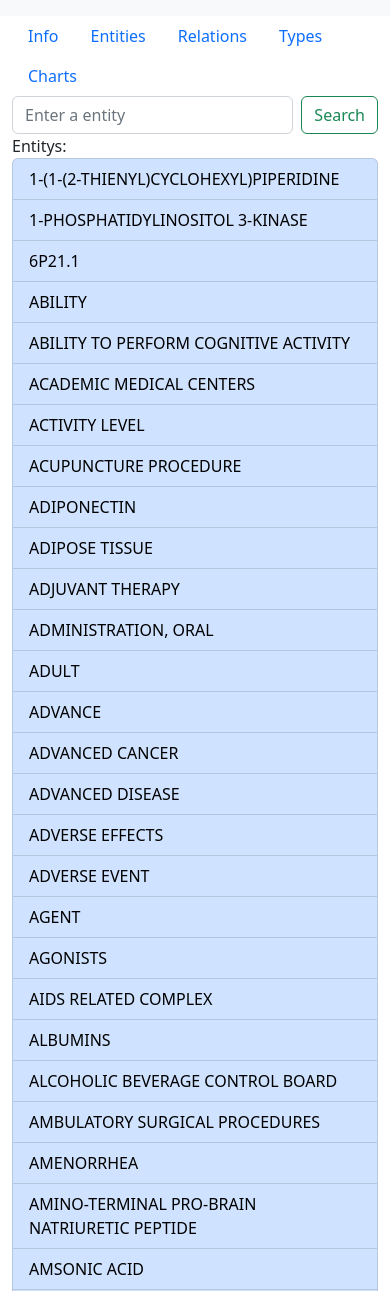
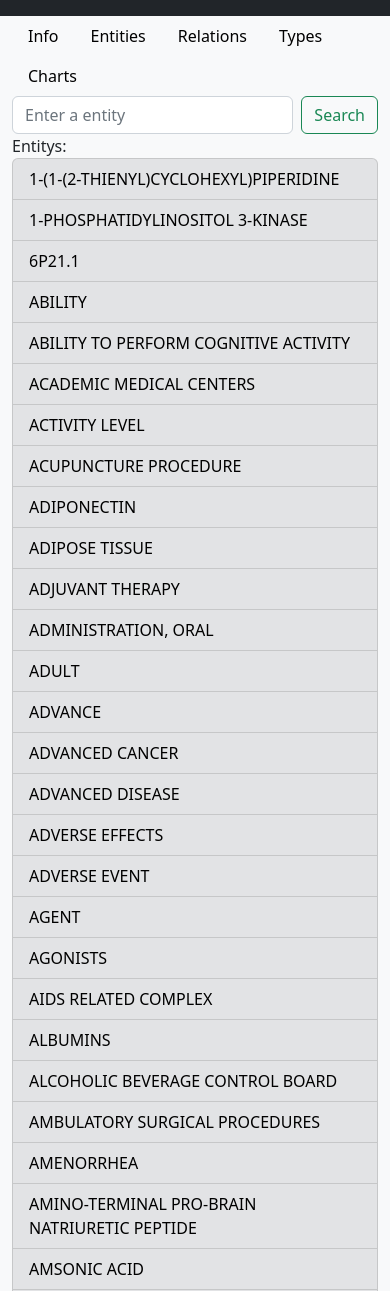
Before and after one commit to 0MNIP0TENT/ResearchGraph, a Django app: page /Entitys/ in a window 390 px wide. Shown: the top 1291 px of the page. Run offline with Django 3.2, Linux system fonts and the light colour scheme; data comes from the database, SQL or seed files in the repository; parts of the project's set-up code (start-up, migrations or seed data) failed here and were passed over.

Commit message:
change colors

```diff
--- a/Entitys/templates/display_entitys.html
+++ b/Entitys/templates/display_entitys.html
@@ -18,13 +18,13 @@
       <label for="entitys">Entitys:</label>
       <ul class="list-group">
         {% for ent in entitys%}
-        <li class="list-group-item list-group-item-primary list-group-item-action text-break"><a href={% url 'Entitys:display' ent %} style="color:black;text-decoration:none;">{{ent}}</a></li>
+        <li class="list-group-item list-group-item-secondary list-group-item-action text-break"><a href={% url 'Entitys:display' ent %} style="color:black;text-decoration:none;">{{ent}}</a></li>
         {% endfor %}
       </ul>
   </form>
   </div>
 
-  <div class="container col-md-9 bg-light">
+  <div class="container col-md-9">
     <div class="row">
       <div class="container">
         <h1>Entity: {{ entity }} </h1>
@@ -72,7 +72,7 @@
 
   <div class=row>
     <div class="col-md-12">
-     <table class="table table-hover">
+     <table class="table table-striped table-hover">
       <thead>
         <tr>
         <th>EntityA:</th>
@@ -114,7 +114,7 @@
 
 <div class=row>
     <div >
-     <table class="table table-hover">
+     <table class="table table-striped able-hover">
       <thead>
         <tr>
         <th>EntityA:</th>
--- a/Relations/templates/display_relations.html
+++ b/Relations/templates/display_relations.html
@@ -19,13 +19,13 @@
       <label for="relations">Relations:</label>
       <ul class="list-group">
         {% for rel in relations%}
-        <li class="list-group-item list-group-item-primary list-group-item-action text-break"><a href={% url 'Relations:display' rel %} style="color:black;text-decoration:none;">{{rel}}</a></li>
+        <li class="list-group-item list-group-item-secondary list-group-item-action text-break"><a href={% url 'Relations:display' rel %} style="color:black;text-decoration:none;">{{rel}}</a></li>
         {% endfor %}
       </ul>
   </form>
   </div>
 
-  <div class="container col-md-9 bg-light">
+  <div class="container col-md-9">
     <div class="row">
     <div class="col-6">
       <h1>Relation: {{ relation }}</h1>
@@ -50,7 +50,7 @@
 
     <div class=row>
     <div class="col-md-12">
-     <table class="table table-hover">
+     <table class="table table-striped table-hover">
       <thead>
         <tr>
         <th>EntityA:</th>
--- a/Types/templates/display_types.html
+++ b/Types/templates/display_types.html
@@ -19,20 +19,20 @@
       <label for="types">Types:</label>
       <ul class="list-group">
         {% for t in s_types %}
-        <li class="list-group-item list-group-item-primary list-group-item-action text-break"><a href={% url 'Types:display' t %} style="color:black;text-decoration:none;">{{t}}</a></li>
+        <li class="list-group-item list-group-item-secondary list-group-item-action text-break"><a href={% url 'Types:display' t %} style="color:black;text-decoration:none;">{{t}}</a></li>
         {% endfor %}
       </ul>
   </form>
   </div>
 
-  <div class="container col-md-9 bg-light">
+  <div class="container col-md-9">
     <div class="row">
       <h1>Semantic Type: {{ s_type }}</h1>
 <hr>
 
   <div class=row>
     <div class="col-md-12">
-     <table class="table table-hover">
+     <table class="table table-striped table-hover">
       <thead>
         <tr>
         <th>Entities of type:</th>
--- a/templates/_base.html
+++ b/templates/_base.html
@@ -4,12 +4,11 @@
   <head>
     <meta charset='utf-8'>
     <meta name="viewport" content="width=device-width, initial-scale=1">
+    <!-- Getting Bootstrap from cdn-->
+    <link href="https://cdn.jsdelivr.net/npm/bootstrap@5.2.0-beta1/dist/css/bootstrap.min.css" rel="stylesheet" integrity="sha384-0evHe/X+R7YkIZDRvuzKMRqM+OrBnVFBL6DOitfPri4tjfHxaWutUpFmBp4vmVor" crossorigin="anonymous">
     <title>{% block title %}{% endblock title %}</title><!-- JavaScript Bundle with Popper -->
   <body>
-  <!-- Getting Bootstrap from cdn-->
-  <link href="https://cdn.jsdelivr.net/npm/bootstrap@5.2.0-beta1/dist/css/bootstrap.min.css" rel="stylesheet" integrity="sha384-0evHe/X+R7YkIZDRvuzKMRqM+OrBnVFBL6DOitfPri4tjfHxaWutUpFmBp4vmVor" crossorigin="anonymous">
-  <script src="https://cdn.jsdelivr.net/npm/bootstrap@5.2.0-beta1/dist/js/bootstrap.bundle.min.js" integrity="sha384-pprn3073KE6tl6bjs2QrFaJGz5/SUsLqktiwsUTF55Jfv3qYSDhgCecCxMW52nD2" crossorigin="anonymous"></script>
-  <nav class="navbar navbar-expand-md bg-light">
+  <nav class="navbar navbar-dark navbar-expand-md bg-dark">
     <div class="collapse navbar-collapse" id="navbarSupportedContent">
       <ul class="navbar-nav me-auto mb-2 mb-lg-0">
         <li class="nav-item">
@@ -32,7 +31,7 @@
         <button class="btn btn-outline-success" type="submit">Search</button>
       </form>-->
   </nav>
-<div class="container-fluid">
+  <div class="container-fluid bg-light">
     {% block content %}{% endblock content %}
 
     <!-- useful if user login is required
@@ -45,6 +44,7 @@
       <a href="{% url 'account_signup' %}">Sign Up</a>
     {% endif %} -->
   </div>
+  </div>
+  <script src="https://cdn.jsdelivr.net/npm/bootstrap@5.2.0-beta1/dist/js/bootstrap.bundle.min.js" integrity="sha384-pprn3073KE6tl6bjs2QrFaJGz5/SUsLqktiwsUTF55Jfv3qYSDhgCecCxMW52nD2" crossorigin="anonymous"></script>
     </body>
-</div>
 </html>
--- a/templates/graph_menu.html
+++ b/templates/graph_menu.html
@@ -3,18 +3,18 @@
     <a class="nav-link" aria-current="page" href="{% url 'UploadData:upload' %}">UploadData</a>
   </li> -->
   <li class="nav-item">
-    <a class="nav-link" href="{% url 'DisplayGraph:display'%}">Info</a>
+    <a class="nav-link" href="{% url 'DisplayGraph:display'%}" style="color:black;text-decoration:none;">Info</a>
   </li>
   <li class="nav-item">
-    <a class="nav-link" href="{% url 'Entitys:display'%}">Entities</a>
+    <a class="nav-link" href="{% url 'Entitys:display'%}" style="color:black;text-decoration:none;">Entities</a>
   </li>
   <li class="nav-item">
-    <a class="nav-link" href="{% url 'Relations:display'%}">Relations</a>
+    <a class="nav-link" href="{% url 'Relations:display'%}" style="color:black;text-decoration:none;">Relations</a>
   </li>
   <li class="nav-item">
-    <a class="nav-link" href="{% url 'Types:display'%}">Types</a>
+    <a class="nav-link" href="{% url 'Types:display'%}" style="color:black;text-decoration:none;">Types</a>
   </li>
   <li class="nav-item">
-    <a class="nav-link" href="{% url 'Charts:degree'%}">Charts</a>
+    <a class="nav-link" href="{% url 'Charts:degree'%}" style="color:black;text-decoration:none;">Charts</a>
   </li>
 </ul>
```
Also changed, not shown: Charts/static/Charts/dcharts.js (+7 -0 lines), Charts/static/Charts/relation_chart.js (+7 -0 lines). Lines whose indentation alone changed are shown as unchanged.
